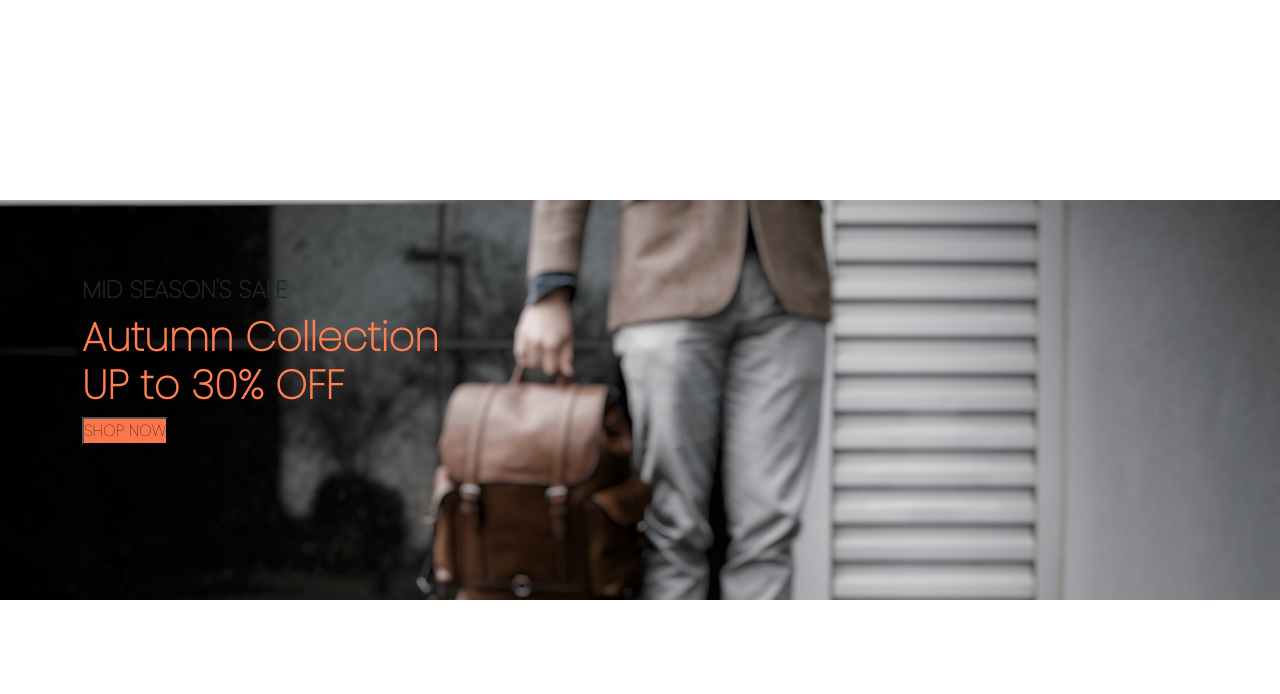
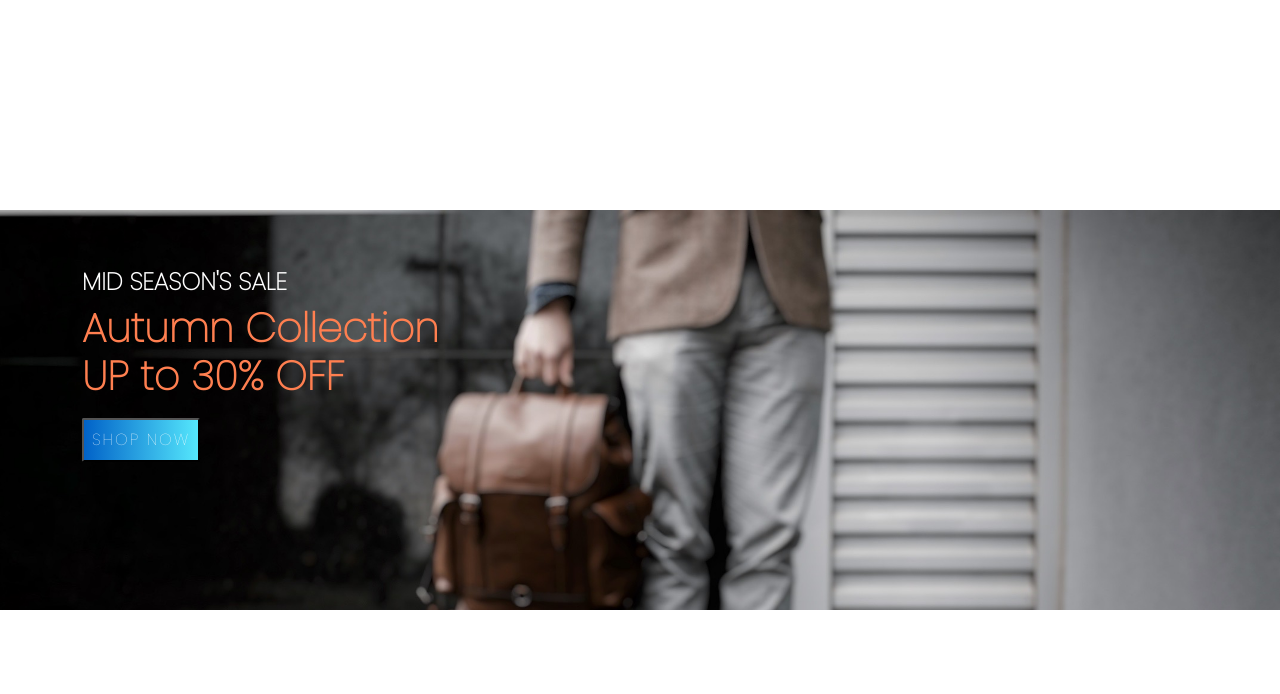
Before and after one commit to SAshourav/UrbanBD, a PHP site: page / in a window 1280 px wide. Shown: the part 2365-3059 px from the top of the page. Run offline with PHP 8.4, Linux system fonts and the light colour scheme.

Commit message:
basic changes

```diff
--- a/assets/css/style.css
+++ b/assets/css/style.css
@@ -219,7 +219,9 @@ a button:hover{
   background-color: #fb774b;
   transform: translateY(50px);
   opacity: 0;
-  transition: 0.3s all;;
+  transition: 0.3s all;
+  color: white;
+  padding: 0.3rem;
 }
 .product:hover .buy-btn{
   transform: translateY(0px);
@@ -258,9 +260,21 @@ hr{
 #banner h1{
   color:coral;
 }
+
 #banner button{
-  background-color: #fb774b;
+  position: relative;
+  display: inline-block;
+  padding: .5rem;
+  margin: 10px 0;
+  color: #fff;
+  text-decoration: none;
+  text-transform: uppercase;
+  font-size: 1rem;
+  letter-spacing: 2px;
+  border-radius: 2px;
+  background: linear-gradient(90deg,#0162c8,#55e7fc);
+  transition: 0.5s ease;
 }
 #banner button:hover{
-  background-color: #1d1d1d;
+  background: linear-gradient(90deg,#755bae,#ff72c0);
 }
--- a/index.html
+++ b/index.html
@@ -190,7 +190,7 @@
 
     <section id="banner" class="my-5 py-5">
       <div class="container">
-        <h4>MID SEASON'S SALE</h4>
+        <h4 style="color:white ;">MID SEASON'S SALE</h4>
         <h1>Autumn Collection <br> UP to 30% OFF</h1>
         <button class="text-uppercase">Shop Now</button>
       </div>
```
